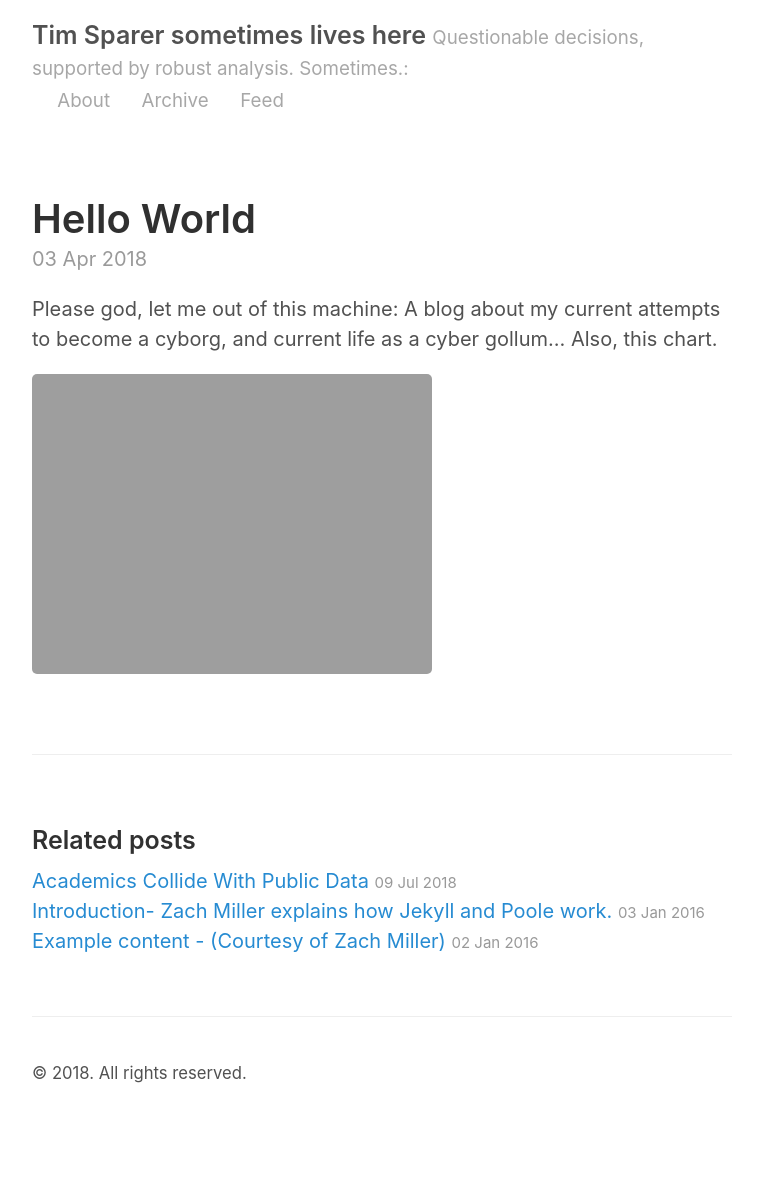
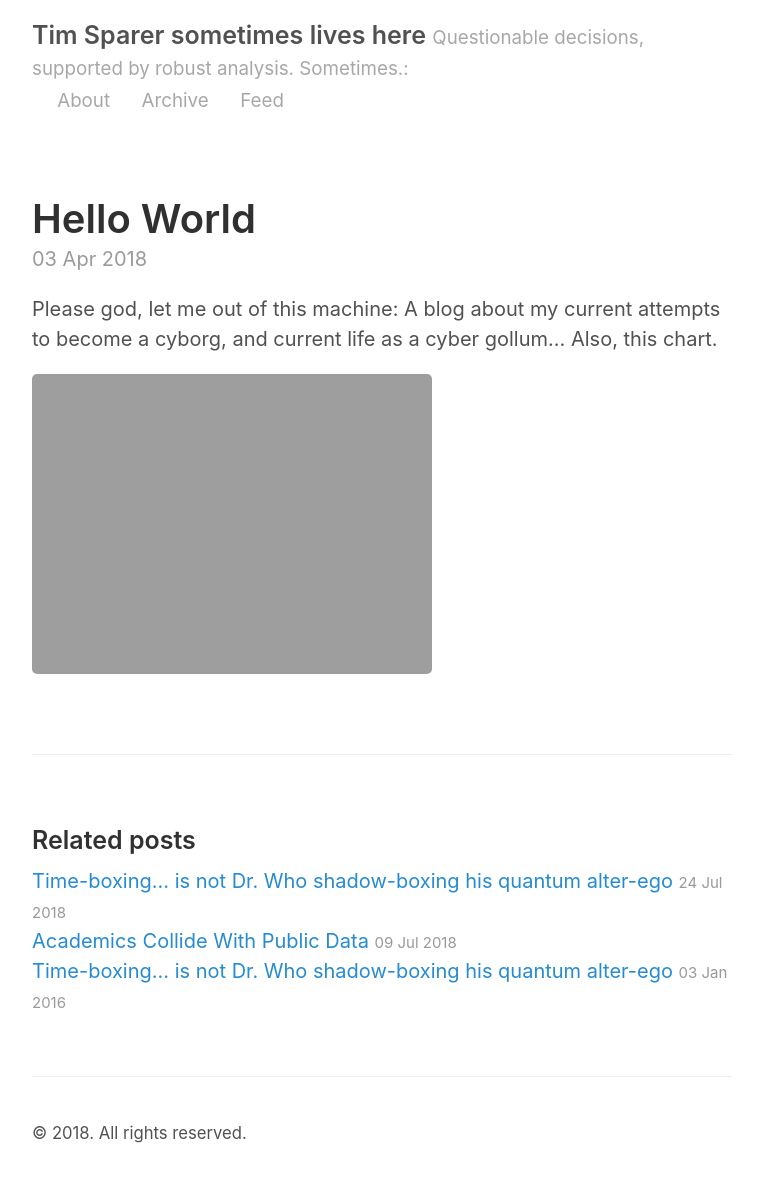
Before and after one commit to tsparer/tsparer.github.io, a Jekyll site: the page built from _posts/2018-04-03-test-post.md, in a window 1280 px wide. Shown: the whole page, without its empty margins (258-1016 px from the left). Built offline with Jekyll 4.4.1, drawn with Linux system fonts in a browser that asks for light colours; before the commit the page ends 1127 px from its top, so only the background shows below that.

Commit message:
"time boxing blog post placeholder added"

```diff
--- a/_posts/2016-01-03-introduction.md
+++ b/_posts/2016-01-03-introduction.md
@@ -1,9 +1,10 @@
 ---
 layout: post
-title: Introduction-  Zach Miller explains how Jekyll and Poole work.
+title: Time-boxing... is not Dr. Who shadow-boxing his quantum alter-ego
 ---
 
-*The Strange Case of Dr. Jekyll and Mr. Hyde* tells the story of a lawyer investigating the connection of two persons, Dr. Henry Jekyll and Mr. Edward Hyde. Chief among the novel's supporting cast is a man by the name of Mr. Poole, Dr. Jekyll's loyal butler.
+This will likely be a post on effectively time boxing- and the trade-offs between defining a problem, finding a solution, and communicating your results.
+
 
 -----
 
--- /dev/null
+++ b/_posts/2018-07-24-time-boxing.md
@@ -0,0 +1,6 @@
+---
+layout: post
+title: Time-boxing... is not Dr. Who shadow-boxing his quantum alter-ego
+---
+
+This will likely be a post on effectively time boxing: and the trade-offs between defining a problem, finding a solution, and communicating your results.
```
